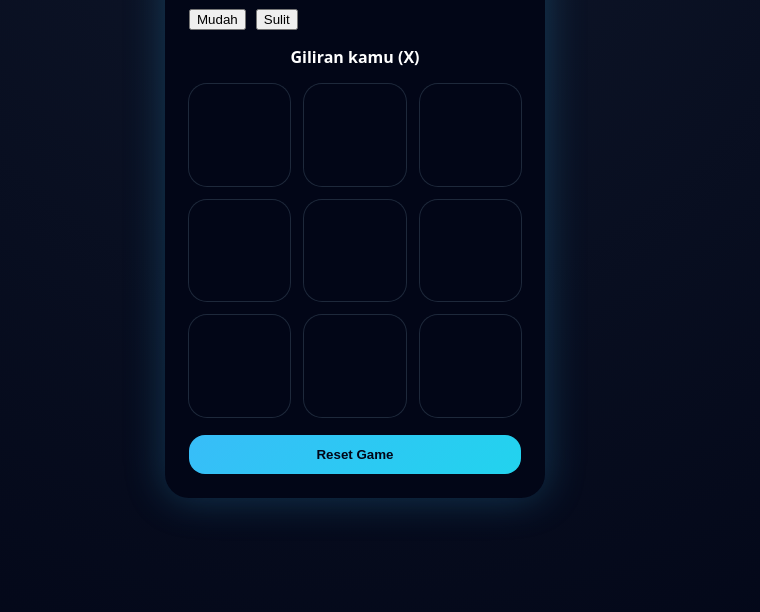
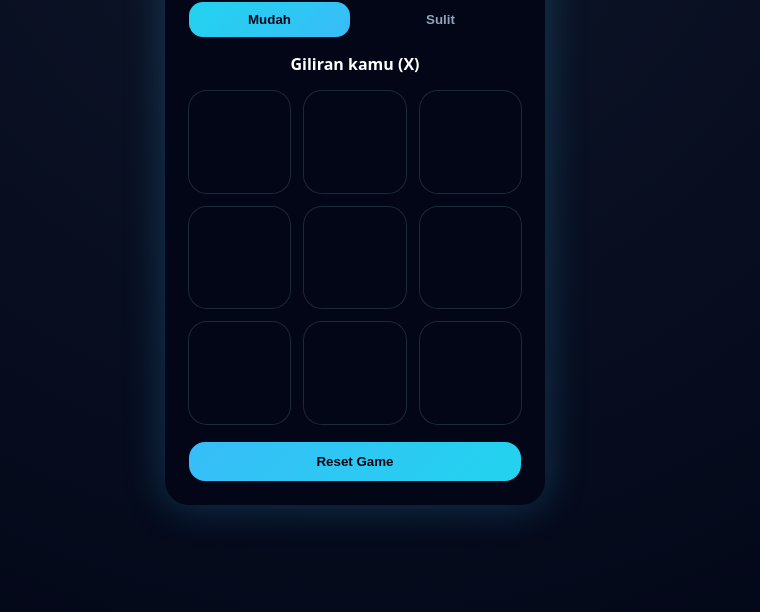
Before and after one commit to hezzarmdn/hezttt, a plain HTML site: page index.html in a window 1280 px wide. Shown: the part 188-800 px from the top of the page, without its empty margins (285-1045 px from the left). Drawn offline with Linux system fonts and the light colour scheme.

Commit message:
Update index.html

```diff
--- a/index.html
+++ b/index.html
@@ -3,7 +3,7 @@
 <head>
   <meta charset="UTF-8">
   <meta name="viewport" content="width=device-width, initial-scale=1.0">
-  <title>Tic Tac Toe</title>
+  <title>Tic Tac Toe Neon</title>
   <link rel="stylesheet" href="style.css">
 </head>
 <body>
@@ -12,8 +12,8 @@
   <h1>Tic Tac Toe</h1>
 
   <div class="difficulty">
-    <button data-diff="easy" class="active">Mudah</button>
-    <button data-diff="hard">Sulit</button>
+    <button class="diff active" data-diff="easy">Mudah</button>
+    <button class="diff" data-diff="hard">Sulit</button>
   </div>
 
   <p id="status">Giliran kamu (X)</p>
```
